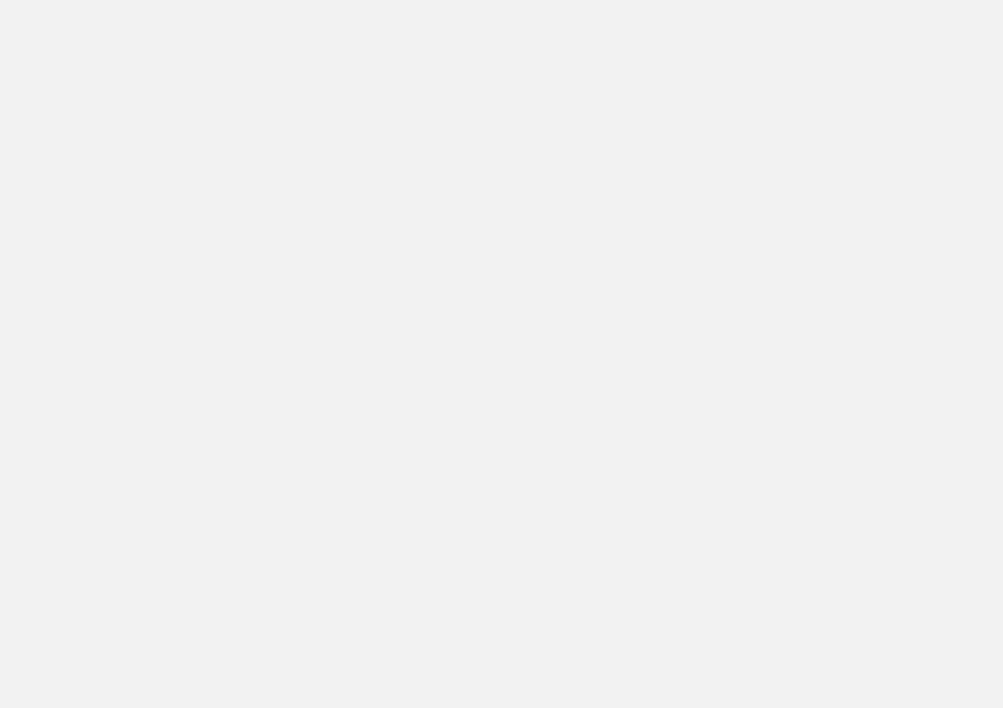
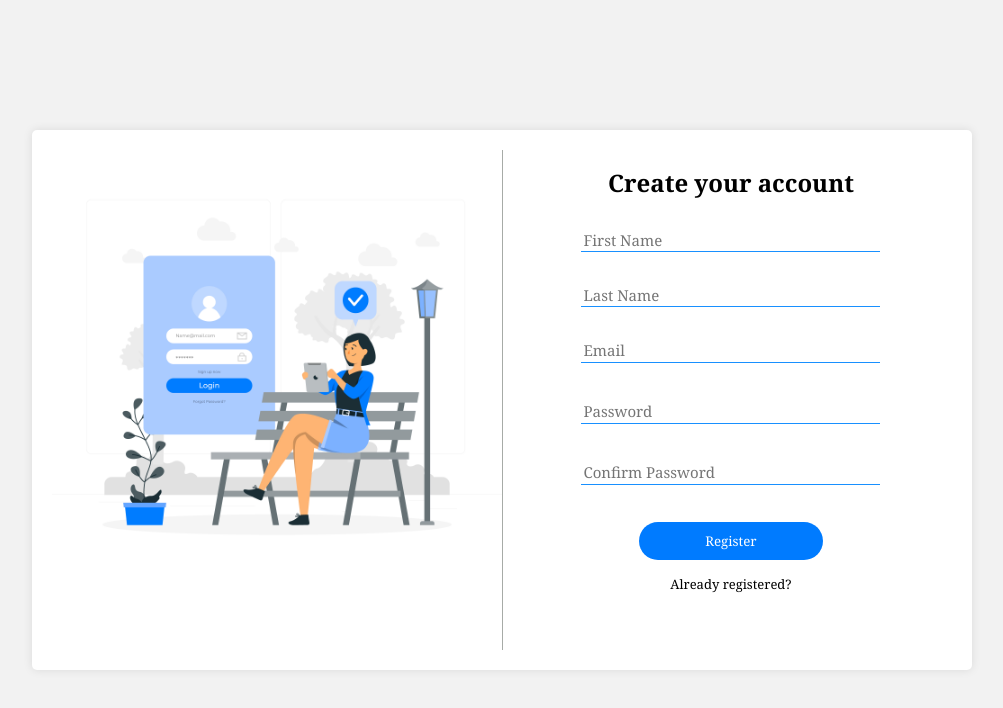
Before and after one commit to pr-atha-m/onlineBankingTeam5, a React (Create React App) app in the folder frontend/: page /signup in a window 1280 px wide. Shown: the top 708 px of the page, without its empty margins (138-1141 px from the left). Built offline with nearby package versions, Linux system fonts and the light colour scheme.

Commit message:
Created Signup Page

```diff
--- a/frontend/package.json
+++ b/frontend/package.json
@@ -7,6 +7,7 @@
     "@testing-library/react": "^13.4.0",
     "@testing-library/user-event": "^13.5.0",
     "axios": "^1.5.0",
+    "bootstrap": "^5.3.1",
     "mdb-react-ui-kit": "^6.2.0",
     "react": "^18.2.0",
     "react-bootstrap": "^2.8.0",
--- a/frontend/src/App.js
+++ b/frontend/src/App.js
@@ -2,17 +2,24 @@ import "./App.css";
 import Profile from "./components/Profile";
 import Login from "./components/Login";
 import Register from "./components/Register";
+import Home from "./components/Home";
 import { BrowserRouter as Router, Routes, Route } from "react-router-dom";
 import { useState } from "react";
+import Forgot from "./components/Forgot";
 
 function App() {
+
   const [userstate, setUserState] = useState({});
   return (
     <div className="App">
       <Router>
         <Routes>
+        <Route
+            path="/"
+            element={<Home/>}
+          ></Route>
           <Route
-            path="/"
+            path="/login"
             element={
               userstate && userstate._id ? (
                 <Profile
@@ -24,11 +31,14 @@ function App() {
               )
             }
           ></Route>
+
+          <Route path="/signup" element={<Register />}></Route>
+
           <Route
-            path="/login"
-            element={<Login setUserState={setUserState} />}
-          ></Route>
-          <Route path="/signup" element={<Register />}></Route>
+            path="/forgotpassword"
+            element={<Forgot/>}>
+
+            </Route>
         </Routes>
       </Router>
     </div>
--- /dev/null
+++ b/frontend/src/components/Forgot.js
@@ -0,0 +1,58 @@
+import React, {useState} from 'react'
+import "./Styles/Forgot.css"
+export const Forgot = () => {
+
+    const [userId, setUserId] = useState('');
+    const [otp, setOtp] = useState('');
+
+    const handleuserIdChange = (e) =>{
+        setUserId(e.target.value);
+    }
+
+
+    const handleOtpChange = (e)=>{
+setOtp(e.target.value);
+    };
+
+    const handleSubmit =(e) => {
+        e.preventDefault();
+    }
+
+    return (
+        <div className="body1">
+
+
+    <div className="container3">
+
+
+        <form onSubmit={handleSubmit}>
+        <h1>Reset Your Password!</h1>
+            <div className='forgotInput'>
+
+                <input type="text" name = "userId" id = "userId" value= {userId} onChange={handleuserIdChange} placeholder='Enter User ID'/>
+
+            </div>
+
+            <div className='forgotInput'>
+
+                <input type="text" name="otp" id = "otp" value={otp} onChange={handleOtpChange} placeholder='Enter OTP'/>
+
+            </div>
+
+
+            <button className="forgotButton" type="submit">Submit</button>
+
+
+           <a href="/login">Back</a>
+
+
+        </form>
+
+
+
+    </div>
+    </div>
+  )
+}
+
+export default Forgot
--- /dev/null
+++ b/frontend/src/components/Home.js
@@ -0,0 +1,34 @@
+import Container from 'react-bootstrap/Container';
+import Nav from 'react-bootstrap/Nav';
+import Navbar from 'react-bootstrap/Navbar';
+import "./Styles/Home.css"
+import NavDropdown from 'react-bootstrap/NavDropdown';
+function Home() {
+  return (
+    <>
+    <Navbar expand="lg" className="bg-body-tertiary">
+      <Container>
+        <Navbar.Brand href="#home">FinShot</Navbar.Brand>
+        <Navbar.Toggle aria-controls="basic-navbar-nav" />
+        <Navbar.Collapse id="basic-navbar-nav">
+          <Nav className="me-auto">
+            <Nav.Link href="/login">Login</Nav.Link>
+            <Nav.Link href="/signup">Register</Nav.Link>
+
+          </Nav>
+        </Navbar.Collapse>
+      </Container>
+    </Navbar>
+
+
+<section>
+    <div className='home-title'>
+        <h1>Welcome to FinShot</h1>
+        </div>
+</section>
+
+</>
+  );
+}
+
+export default Home
--- a/frontend/src/components/Login.js
+++ b/frontend/src/components/Login.js
@@ -1,15 +1,13 @@
 import React, { useState, useEffect } from "react";
-import "./Login.css";
+import "./Styles/Login.css";
 import loginpic from "../images/login.jpg";
 import axios from "axios";
 import { useNavigate, NavLink } from "react-router-dom";
 export const Login = ({ setUserState }) => {
   const navigate = useNavigate();
-  const [isLoggedIn,SetisLoggedIn] = useState(false);
   const [formErrors, setFormErrors] = useState({});
+  const [isLoggedIn, setIsLoggedIn] = useState(false)
   const [isSubmit, setIsSubmit] = useState(false);
-  const [message,Setmessage] = useState("");
-
   const [user, setUserDetails] = useState({
     email: "",
     password: "",
@@ -40,22 +38,6 @@ export const Login = ({ setUserState }) => {
     e.preventDefault();
     setFormErrors(validateForm(user));
     setIsSubmit(true);
-    if(message === "Login Successful"){
-      setTimeout(() => {
-       SetisLoggedIn(true)
-      }, 2000);
-    }
-    else if(message  === "Password is incorrect"){
-
-        console.log("Pasword is incorrect!")
-    }
-    else if(message.includes("User not found for this email")){
-        alert("User not found for this email please create a new account")
-    }
-
-    else if (message === "Invalid email "){
-        alert("Please enter a valid email!")
-    }
     // if (!formErrors) {
 
     // }
@@ -83,7 +65,12 @@ export const Login = ({ setUserState }) => {
       fetch("http://localhost:8080/banking/validate", options)
       .then((resp)=>  resp.json())
       .then((resp) => {
-        Setmessage(resp.message)
+
+        if(resp.message === "Login Successful"){
+          setIsLoggedIn(true);
+        }
+        else{ alert(resp.message);
+        }
         setUserState(resp.user);
         navigate("/", { replace: true });;
 
@@ -93,13 +80,11 @@ export const Login = ({ setUserState }) => {
   }, [formErrors]);
 
 
-  if (isLoggedIn) {
-    return <div>You are logged in</div>;
+  if(isLoggedIn){
+    return <div>logged in</div>
   }
-
-
   return (
-    <div>
+    <div className="body1">
             <div>
               <div className="container">
                 <img className="loginimg" src={loginpic} alt="" />
@@ -116,6 +101,7 @@ export const Login = ({ setUserState }) => {
           placeholder="Email"
           onChange={changeHandler}
           value={user.email}
+          className="registerInputs"
         />
         <p >{formErrors.email}</p>
         <input
@@ -125,12 +111,16 @@ export const Login = ({ setUserState }) => {
           placeholder="Password"
           onChange={changeHandler}
           value={user.password}
+          className="registerInputs"
         />
         <p >{formErrors.password}</p>
         <button onClick={loginHandler}>
           Login
         </button>
-                    <div >
+
+
+
+                    <div>
                       <div className="createaccount">
                         <a href="/signup">Create Account</a>
                       </div>
--- a/frontend/src/components/Register.js
+++ b/frontend/src/components/Register.js
@@ -1,11 +1,148 @@
-import React from 'react'
+import React, { useEffect, useState } from "react";
+import axios from "axios";
+import { useNavigate, NavLink } from "react-router-dom";
+import signuppic from '../images/signup.jpg'
+import './Styles/Register.css'
+const Register = () => {
+  const navigate = useNavigate();
 
-export const Register = () => {
+  const [formErrors, setFormErrors] = useState({});
+  const [isSubmit, setIsSubmit] = useState(false);
+  const [user, setUserDetails] = useState({
+    fname: "",
+    lname: "",
+    email: "",
+    password: "",
+    cpassword: "",
+  });
+
+  const changeHandler = (e) => {
+    const { name, value } = e.target;
+    setUserDetails({
+      ...user,
+      [name]: value,
+    });
+  };
+
+  const validateForm = (values) => {
+    const error = {};
+    const regex = /^[^\s+@]+@[^\s@]+\.[^\s@]{2,}$/i;
+    if (!values.fname) {
+      error.fname = "First Name is required";
+    }
+    else if (!values.lname) {
+      error.lname = "Last Name is required";
+    }
+    else if (!values.email) {
+      error.email = "Email is required";
+    } else if (!regex.test(values.email)) {
+      error.email = "This is not a valid email format!";
+    }
+    else if (!values.password) {
+      error.password = "Password is required";
+    } else if (values.password.length < 4) {
+      error.password = "Password must be more than 4 characters";
+    } else if (values.password.length > 10) {
+      error.password = "Password cannot exceed more than 10 characters";
+    }
+    else if (!values.cpassword) {
+      error.cpassword = "Confirm Password is required";
+    } else if (values.cpassword !== values.password) {
+      error.cpassword = "Confirm password and password should be same";
+    }
+    return error;
+  };
+  const signupHandler = (e) => {
+    e.preventDefault();
+    setFormErrors(validateForm(user));
+    setIsSubmit(true);
+    // if (!formErrors) {
+    //   setIsSubmit(true);
+    // }
+  };
+
+  useEffect(() => {
+    if (Object.keys(formErrors).length === 0 && isSubmit) {
+      console.log(user);
+      axios.post("http://localhost:9002/signup/", user).then((res) => {
+        alert(res.data.message);
+        navigate("/login", { replace: true });
+      });
+    }
+  }, [formErrors]);
   return (
+    <div className="body1">
     <div>
+      <div className="container1">
+        <img className="signupimg" src={signuppic} alt="" />
+        <div class="v2"></div>
 
+        <div className="signupdetails">
+
+<form>
+          <h1>Create your account</h1>
+          <input
+            type="text"
+            name="fname"
+            id="fname"
+            placeholder="First Name"
+            onChange={changeHandler}
+            value={user.fname}
+            className="registerInputs"
+          />
+          <p>{formErrors.fname}</p>
+          <input
+            type="text"
+            name="lname"
+            id="lname"
+            placeholder="Last Name"
+            onChange={changeHandler}
+            value={user.lname}
+            className="registerInputs"
+          />
+          <p >{formErrors.lname}</p>
+          <input
+            type="email"
+            name="email"
+            id="email"
+            placeholder="Email"
+            onChange={changeHandler}
+            value={user.email}
+            className="registerInputs"
+          />
+          <p >{formErrors.email}</p>
+          <input
+            type="password"
+            name="password"
+            id="password"
+            placeholder="Password"
+            onChange={changeHandler}
+            value={user.password}
+            className="registerInputs"
+          />
+          <p>{formErrors.password}</p>
+          <input
+            type="password"
+            name="cpassword"
+            id="cpassword"
+            placeholder="Confirm Password"
+            onChange={changeHandler}
+            value={user.cpassword}
+            className="registerInputs"
+          />
+          <p >{formErrors.cpassword}</p>
+          <button  onClick={signupHandler}>
+            Register
+          </button>
+        </form>
+        <div className= "registered">
+        <NavLink to="/login">Already registered?</NavLink>
+        </div>
+
+        </div>
+      </div>
     </div>
-  )
-}
-
-export default Register
+  </div>
+  );
+};
+export default Register;
--- /dev/null
+++ b/frontend/src/components/Styles/Forgot.css
@@ -0,0 +1,46 @@
+.container3{
+    background-color: #fff;
+    border-radius: 5px;
+    box-shadow: 0px 0px 10px rgba(0, 0, 0, 0.1);
+    padding: 20px;
+    align-items: center;
+    text-align: center;
+    width: 600px;
+}
+.forgotInput{
+
+    margin-bottom: 15px;
+}
+
+.forgotButtons{
+    display: flexbox;
+}
+
+
+
+  [placeholder]:focus::-webkit-input-placeholder {
+    transition: text-indent 0.4s 0.4s ease;
+    text-indent: -100%;
+    opacity: 1;
+  }
+
+
+.forgotButton {
+    background-color: #007bff;
+    color: #fff;
+
+    border: none;
+    width: 20%;
+    /* margin-left: 60px; */
+    border-radius: 20px;
+   margin-top: 10px;
+   margin-bottom: 10px;
+    padding: 10px;
+    cursor: pointer;
+    transition: background-color 0.3s ease;
+    font-family: Georgia, "Times New Roman", Times, serif;
+  }
+
+  .forgotButton:hover {
+    background-color: green;
+  }
--- /dev/null
+++ b/frontend/src/components/Styles/Home.css
@@ -0,0 +1,6 @@
+.home-title{
+    text-align: center;
+    align-items: center;
+    color: red;
+    margin-top: 15%;
+}
--- a/frontend/src/components/Login.css
+++ b/frontend/src/components/Styles/Login.css
@@ -1,4 +1,4 @@
-body {
+.body1 {
   font-family: Georgia, "Times New Roman", Times, serif;
   background-color: #f2f2f2;
   margin-top: 0;
@@ -35,7 +35,7 @@ h1 {
 }
 
 .logindetails {
-  margin-left: 75px;
+  margin-left: 90px;
 }
 form {
   display: flex;
@@ -53,10 +53,10 @@ input[type="password"] {
   font-size: 15px;
   border: none;
   border-bottom: 1px solid #1890ff;
-  padding-bottom: 10px;
+  padding-bottom: 2px;
   outline: none;
-  width: 120%;
-  margin-bottom: 15px;
+
+  margin-bottom: 5px;
   font-family: Georgia, "Times New Roman", Times, serif;
 }
 [placeholder]:focus::-webkit-input-placeholder {
@@ -65,9 +65,7 @@ input[type="password"] {
   opacity: 1;
 }
 
-input[type="email"] {
-  margin-top: 10px;
-}
+
 
 /* input[type="password"] {
   margin-top: 15px;
--- /dev/null
+++ b/frontend/src/components/Styles/Register.css
@@ -0,0 +1,112 @@
+.body1 {
+    font-family: Georgia, "Times New Roman", Times, serif;
+    background-color: #f2f2f2;
+    margin-top: 0;
+    padding: 0;
+    display: flex;
+    justify-content: center;
+    align-items: center;
+
+    height: 100vh;
+  }
+  h1 {
+    font-size: 24px;
+    /* margin-left: 60px; */
+    margin-bottom: 30px;
+    text-align: center;
+  }
+
+  .signupimg {
+    width: 50%;
+    height: 60%;
+  }
+
+  .container1 {
+    background-color: #fff;
+    border-radius: 5px;
+    display: flex;
+    box-shadow: 0px 0px 10px rgba(0, 0, 0, 0.1);
+    padding: 20px;
+    width: 900px;
+  }
+  .v2 {
+    border-left: 1px solid rgb(167, 171, 167);
+    height: 500px;
+  }
+
+  .signupdetails {
+    margin-left: 105px;
+  }
+  form {
+    display: flex;
+    text-align: center;
+    align-items: center;
+    flex-direction: column;
+  }
+  label {
+    font-weight: bold;
+    margin-bottom: 5px;
+  }
+
+  input[type="email"],
+  input[type="password"],
+  input[type="text"] {
+    font-size: 15px;
+    border: none;
+    border-bottom: 1px solid #1890ff;
+
+    outline: none;
+
+    font-family: Georgia, "Times New Roman", Times, serif;
+  }
+  [placeholder]:focus::-webkit-input-placeholder {
+    transition: text-indent 0.4s 0.4s ease;
+    text-indent: -100%;
+    opacity: 1;
+  }
+
+  .registerInputs{
+    width: 120%;
+  }
+
+  /* input[type="password"] {
+    margin-top: 15px;
+  } */
+
+  button {
+    background-color: #007bff;
+    color: #fff;
+
+    border: none;
+    width: 75%;
+    /* margin-left: 60px; */
+    border-radius: 20px;
+
+    padding: 10px;
+    cursor: pointer;
+    transition: background-color 0.3s ease;
+    font-family: Georgia, "Times New Roman", Times, serif;
+  }
+
+  button:hover {
+    background-color: green;
+  }
+
+  .leftmargin {
+    margin-left: 60px;
+  }
+
+  a {
+    text-decoration: none;
+    color: black;
+  }
+  .forgotpassword {
+    margin-top: 50px;
+    font-size: 14px;
+    text-decoration: underline;
+  }
+
+  .registered {
+    margin-top: 15px;
+    font-size: 13px;
+  }
--- a/frontend/src/index.js
+++ b/frontend/src/index.js
@@ -3,6 +3,7 @@ import ReactDOM from 'react-dom/client';
 import './index.css';
 import App from './App';
 import reportWebVitals from './reportWebVitals';
+
 
 const root = ReactDOM.createRoot(document.getElementById('root'));
 root.render(
```
Also changed, not shown: frontend/src/images/signup.jpg (added), 1 other file (tests, documents, lock files or other folders).
